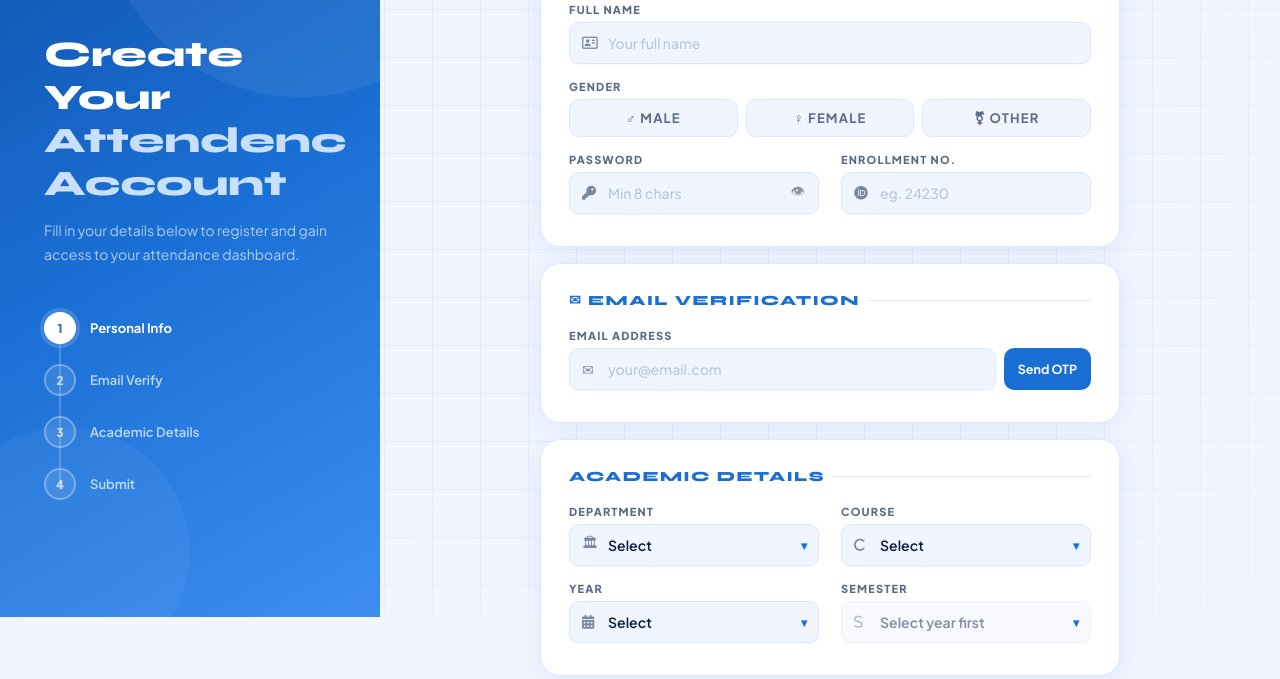
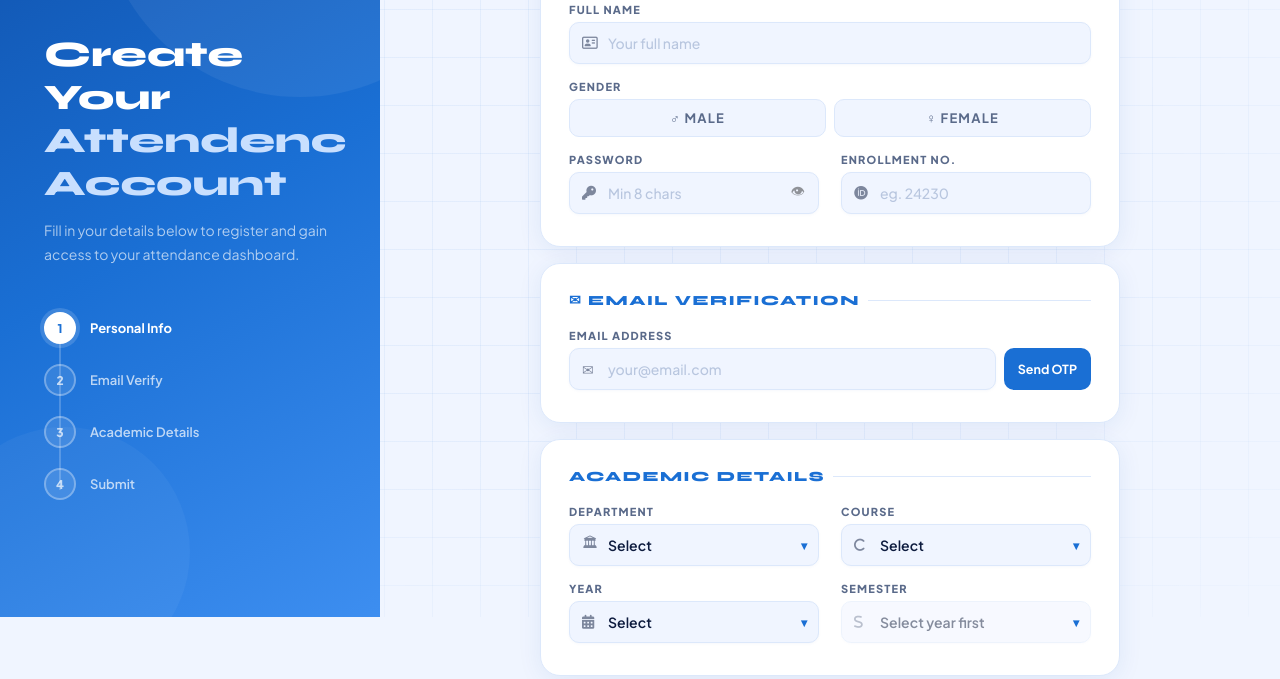
Before and after one commit to Emad003/DoittuAttendece, a plain HTML site: page register.html in a window 1280 px wide. Shown: the part 183-862 px from the top of the page. Drawn offline with Linux system fonts and the light colour scheme.

Commit message:
gender fix

```diff
--- a/register.html
+++ b/register.html
@@ -235,7 +235,7 @@ select option{background:#fff;color:var(--text)}
               <div class="gpills">
                 <div class="gp"><input type="radio" name="gender" id="gM" value="Male"><label for="gM">♂ Male</label></div>
                 <div class="gp"><input type="radio" name="gender" id="gF" value="Female"><label for="gF">♀ Female</label></div>
-                <div class="gp"><input type="radio" name="gender" id="gO" value="Other"><label for="gO">⚧ Other</label></div>
+                <!-- <div class="gp"><input type="radio" name="gender" id="gO" value="Other"><label for="gO">⚧ Other</label></div> -->
               </div>
               <span class="err-msg" id="gErr">⚠ Please select gender.</span>
             </div>
```
